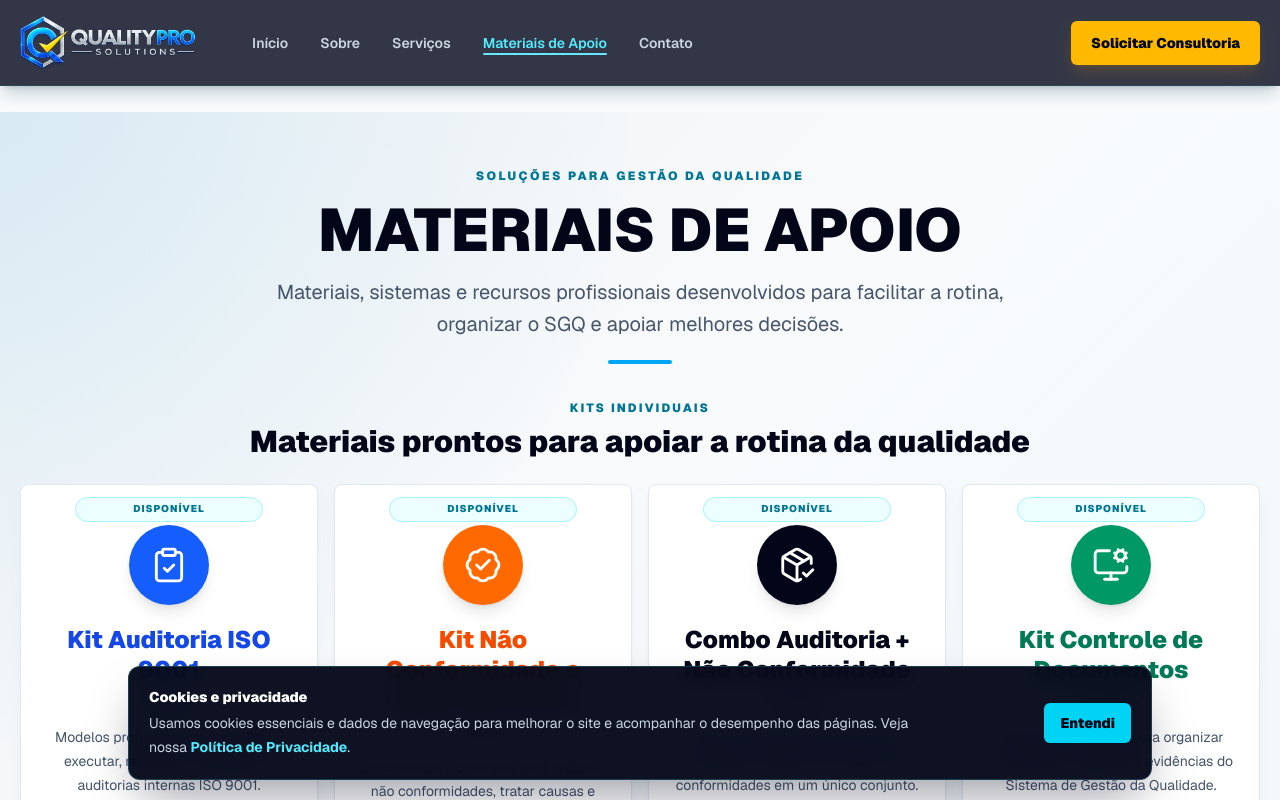
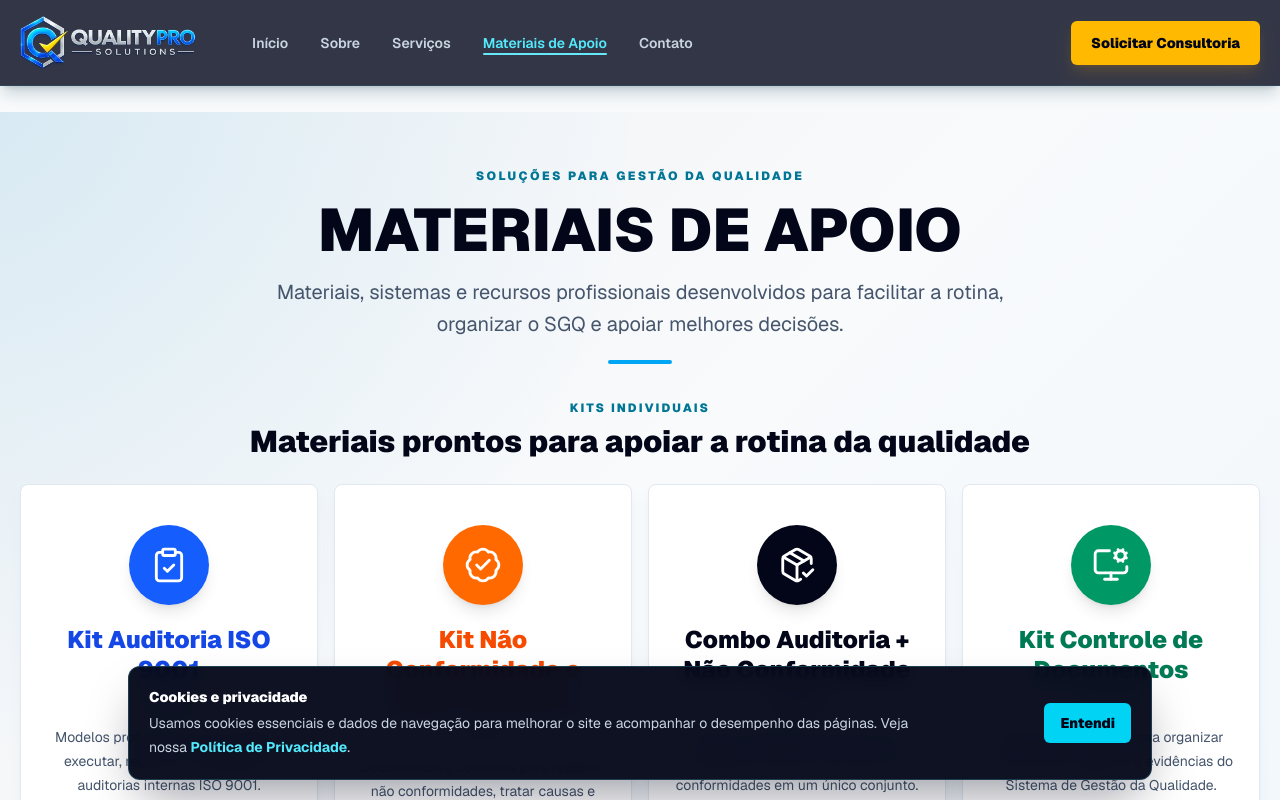
Before and after one commit to viniciusrst01-boop/qualitypro-site, a Next.js app: page /produtos in a window 1280 px wide. Shown: the top 800 px of the page. Built offline with nearby package versions, Linux system fonts and the light colour scheme.

Commit message:
disponivel

```diff
--- a/src/app/produtos/page.tsx
+++ b/src/app/produtos/page.tsx
@@ -279,9 +279,6 @@ export default function ProdutosPage() {
                       key={product.title}
                       className="relative flex min-h-full flex-col overflow-hidden rounded-lg border border-slate-200 bg-white p-5 text-center shadow-lg shadow-slate-200/60 transition hover:-translate-y-1 hover:shadow-xl hover:shadow-slate-300/60"
                     >
-                      <span className="absolute left-1/2 top-3 min-w-[11.75rem] -translate-x-1/2 whitespace-nowrap rounded-full border border-cyan-200 bg-cyan-50 px-4 py-1 text-center text-[0.62rem] font-black uppercase tracking-[0.1em] text-cyan-700">
-                        {product.status}
-                      </span>
                       <div
                         className={`mx-auto mt-5 grid h-20 w-20 place-items-center rounded-full shadow-lg ${styles.icon}`}
                       >
```
